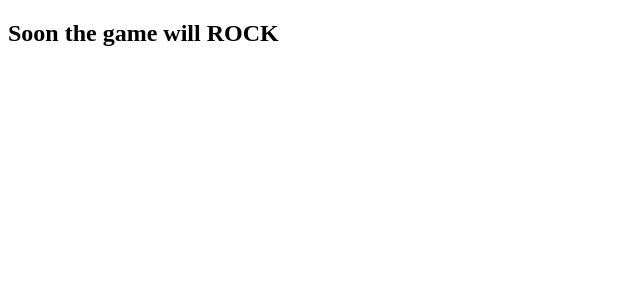
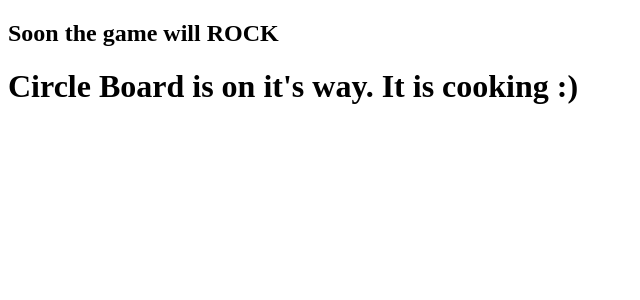
Before and after one commit to robertoalx/awesome-bet-game, a React (Create React App) app: page / in a window 1280 px wide. Shown: the top 300 px of the page, without its empty margins (0-640 px from the left). Built offline with nearby package versions, Linux system fonts and the light colour scheme.

Commit message:
install style components + create the circle board component

```diff
--- a/package.json
+++ b/package.json
@@ -8,7 +8,8 @@
     "@testing-library/user-event": "^7.1.2",
     "react": "^16.12.0",
     "react-dom": "^16.12.0",
-    "react-scripts": "3.3.0"
+    "react-scripts": "3.3.0",
+    "styled-components": "^5.0.0"
   },
   "scripts": {
     "start": "react-scripts start",
--- a/src/component/app/app.component.js
+++ b/src/component/app/app.component.js
@@ -1,8 +1,12 @@
 import React from 'react'
+import CircleBoard from '../circle-board'
 
 const App = () => {
   return (
-    <h2>Soon the game will ROCK</h2>
+    <div>
+      <h2>Soon the game will ROCK</h2>
+      <CircleBoard />
+    </div>
   )
 }
 
--- /dev/null
+++ b/src/component/circle-board/circle-board.component.jsx
@@ -0,0 +1,9 @@
+import React from 'react'
+
+const CircleBoard = () => {
+  return (
+    <h1>Circle Board is on it's way. It is cooking :)</h1>
+  )
+}
+
+export default CircleBoard
--- /dev/null
+++ b/src/component/circle-board/index.js
@@ -0,0 +1 @@
+export { default } from './circle-board.component'
```
Also changed, not shown: src/component/circle-board/circle-board.style.js (added), 1 other file (tests, documents, lock files or other folders).
